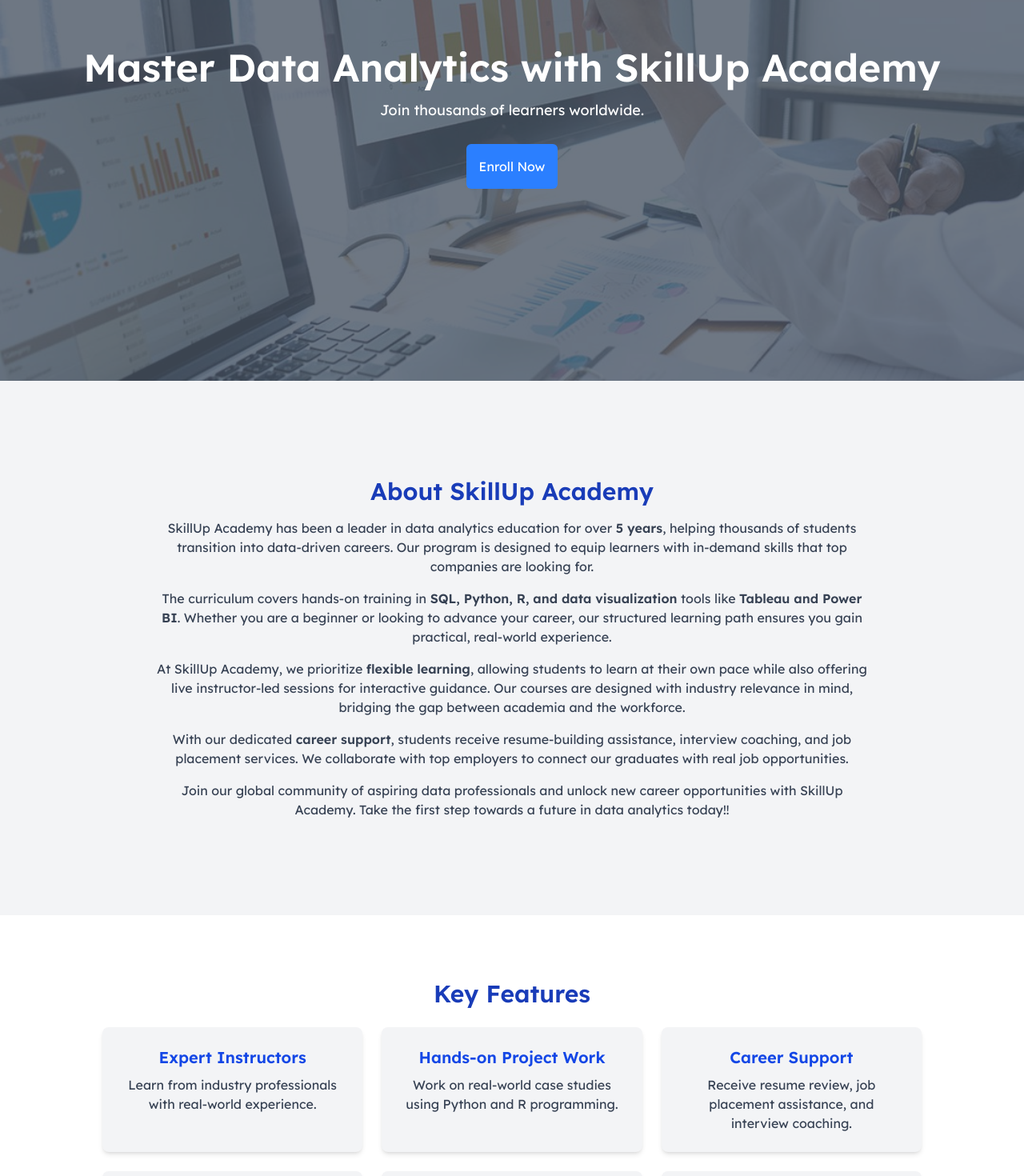
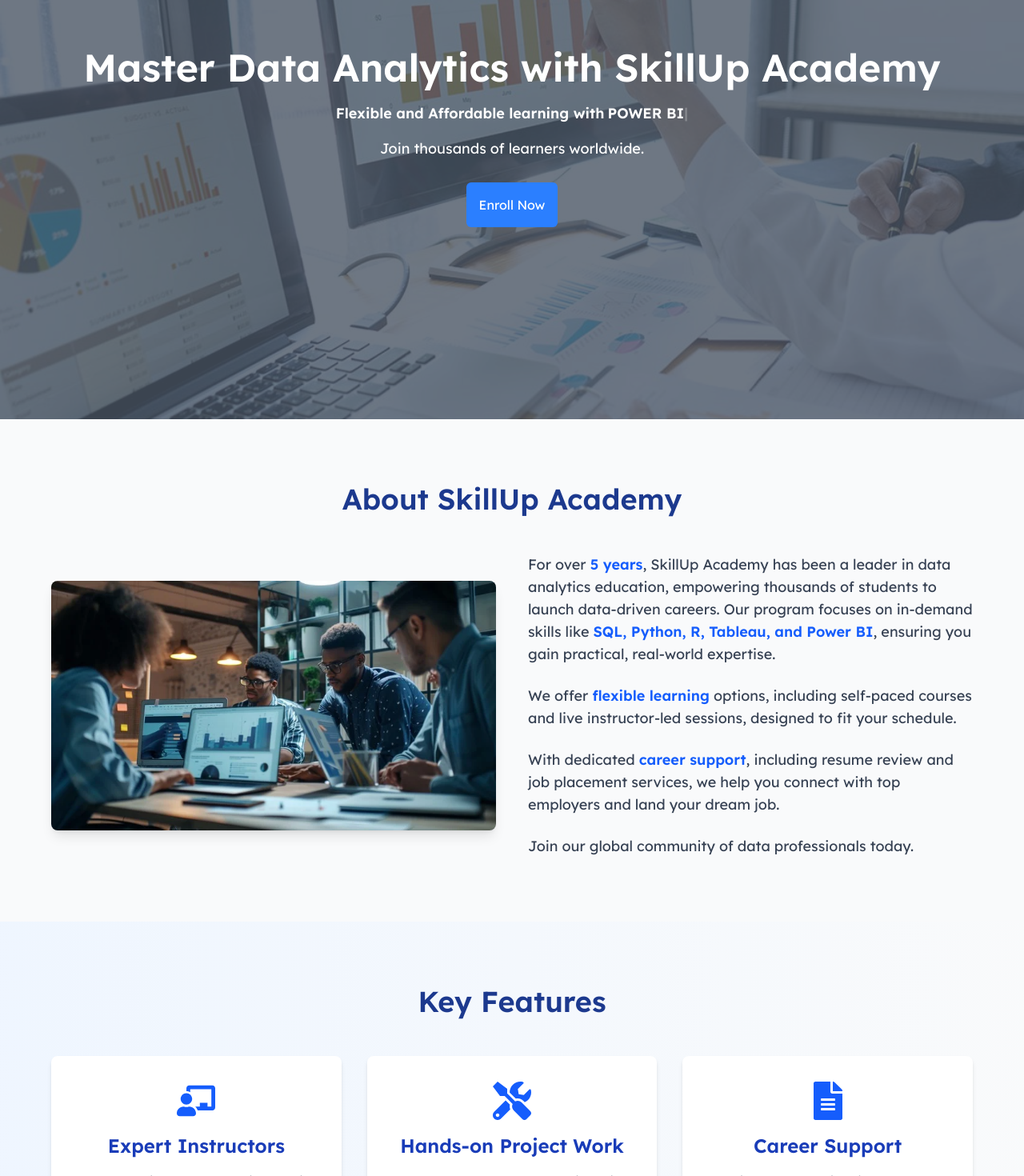
Before and after one commit to ability566/skillup-online-learning-app, a React (Vite) app: page / in a window 1280 px wide. Shown: the part 180-1650 px from the top of the page at 80% size. Built offline with nearby package versions, Linux system fonts and the light colour scheme.

Commit message:
Aesthetics updated

```diff
--- a/package.json
+++ b/package.json
@@ -19,6 +19,7 @@
     "react-icons": "^5.5.0",
     "react-router-dom": "^7.1.5",
     "react-to-print": "^3.0.5",
+    "react-typed": "^2.0.12",
     "recharts": "^2.15.1",
     "tailwindcss": "^4.0.6"
   },
--- a/src/components/LandingPage/AboutSection.jsx
+++ b/src/components/LandingPage/AboutSection.jsx
@@ -1,23 +1,32 @@
 const AboutSection = () => {
   return (
-    <section className="py-30 px-6 bg-gray-100">
-      <h2 className="text-3xl font-semibold text-center text-blue-800">About SkillUp Academy</h2>
-      <div className="max-w-4xl mx-auto text-center">
-        <p className="mt-4 text-gray-700">
-          SkillUp Academy has been a leader in data analytics education for over <span className="font-semibold">5 years</span>, helping thousands of students transition into data-driven careers. Our program is designed to equip learners with in-demand skills that top companies are looking for.
-        </p>
-        <p className="mt-4 text-gray-700">
-          The curriculum covers hands-on training in <span className="font-semibold">SQL, Python, R, and data visualization</span> tools like <span className="font-semibold">Tableau and Power BI</span>. Whether you are a beginner or looking to advance your career, our structured learning path ensures you gain practical, real-world experience.
-        </p>
-        <p className="mt-4 text-gray-700">
-          At SkillUp Academy, we prioritize <span className="font-semibold">flexible learning</span>, allowing students to learn at their own pace while also offering live instructor-led sessions for interactive guidance. Our courses are designed with industry relevance in mind, bridging the gap between academia and the workforce.
-        </p>
-        <p className="mt-4 text-gray-700">
-          With our dedicated <span className="font-semibold">career support</span>, students receive resume-building assistance, interview coaching, and job placement services. We collaborate with top employers to connect our graduates with real job opportunities.
-        </p>
-        <p className="mt-4 text-gray-700">
-          Join our global community of aspiring data professionals and unlock new career opportunities with SkillUp Academy. Take the first step towards a future in data analytics today!!
-        </p>
+    <section className="py-20 px-6 bg-gray-50">
+      <div className="max-w-6xl mx-auto">
+        <h2 className="text-4xl font-bold text-blue-900 text-center mb-12">About SkillUp Academy</h2>
+        <div className="flex flex-col lg:flex-row items-center gap-10">
+          <div className="w-full lg:w-1/2 h-full">
+            <img
+              src="\images\analyst-team.webp"
+              alt="Data Analytics"
+              className="w-full h-full object-cover rounded-lg shadow-lg"
+            />
+          </div>
+
+          <div className="w-full lg:w-1/2 space-y-6">
+            <p className="text-lg text-gray-700">
+              For over <span className="font-semibold text-blue-600">5 years</span>, SkillUp Academy has been a leader in data analytics education, empowering thousands of students to launch data-driven careers. Our program focuses on in-demand skills like <span className="font-semibold text-blue-600">SQL, Python, R, Tableau, and Power BI</span>, ensuring you gain practical, real-world expertise.
+            </p>
+            <p className="text-lg text-gray-700">
+              We offer <span className="font-semibold text-blue-600">flexible learning</span> options, including self-paced courses and live instructor-led sessions, designed to fit your schedule.
+            </p>
+            <p className="text-lg text-gray-700">
+              With dedicated <span className="font-semibold text-blue-600">career support</span>, including resume review and job placement services, we help you connect with top employers and land your dream job.
+            </p>
+            <p className="text-lg text-gray-700">
+              Join our global community of data professionals today.
+            </p>
+          </div>
+        </div>
       </div>
     </section>
   );
--- a/src/components/LandingPage/FeaturesSection.jsx
+++ b/src/components/LandingPage/FeaturesSection.jsx
@@ -1,39 +1,52 @@
+import { FaChalkboardTeacher, FaTools, FaFileAlt, FaClock, FaCertificate, FaNetworkWired } from "react-icons/fa";
+
 const FeaturesSection = () => {
+
   const features = [
     {
       title: "Expert Instructors",
       description: "Learn from industry professionals with real-world experience.",
+      icon: <FaChalkboardTeacher className="w-12 h-12 mx-auto text-blue-600" />,
     },
     {
       title: "Hands-on Project Work",
       description: "Work on real-world case studies using Python and R programming.",
+      icon: <FaTools className="w-12 h-12 mx-auto text-blue-600" />,
     },
     {
       title: "Career Support",
       description: "Receive resume review, job placement assistance, and interview coaching.",
+      icon: <FaFileAlt className="w-12 h-12 mx-auto text-blue-600" />,
     },
     {
       title: "Flexible Learning",
       description: "Access courses anytime, anywhere with self-paced and live sessions.",
+      icon: <FaClock className="w-12 h-12 mx-auto text-blue-600" />,
     },
     {
       title: "Certification",
       description: "Earn a recognized certificate upon course completion to boost your career.",
+      icon: <FaCertificate className="w-12 h-12 mx-auto text-blue-600" />,
     },
     {
       title: "Community & Networking",
       description: "Join a supportive community of learners and industry professionals.",
+      icon: <FaNetworkWired className="w-12 h-12 mx-auto text-blue-600" />,
     },
   ];
 
   return (
-    <section className="bg-white py-20 px-6">
-      <h2 className="text-3xl font-semibold text-center text-blue-800">Key Features</h2>
-      <div className="grid md:grid-cols-3 gap-6 mt-6 max-w-5xl mx-auto">
+    <section className="bg-gradient-to-r from-blue-50 to-gray-50 py-20 px-6">
+      <h2 className="text-4xl font-bold text-center text-blue-900 mb-12">Key Features</h2>
+      <div className="grid md:grid-cols-2 lg:grid-cols-3 gap-8 max-w-6xl mx-auto">
         {features.map((feature, index) => (
-          <div key={index} className="p-6 bg-gray-100 shadow-md rounded-lg text-center">
-            <h3 className="text-xl font-semibold text-blue-700">{feature.title}</h3>
-            <p className="text-gray-700 mt-2">{feature.description}</p>
+          <div
+            key={index}
+            className="p-8 bg-white rounded-lg shadow-md hover:shadow-2xl transition-shadow duration-300 text-center"
+          >
+            <div className="text-4xl mb-4">{feature.icon}</div>
+            <h3 className="text-2xl font-semibold text-blue-800 mb-4">{feature.title}</h3>
+            <p className="text-gray-700">{feature.description}</p>
           </div>
         ))}
       </div>
--- a/src/components/LandingPage/HeroSection.jsx
+++ b/src/components/LandingPage/HeroSection.jsx
@@ -1,3 +1,6 @@
+import React from "react";
+import { ReactTyped } from "react-typed";
+
 const HeroSection = () => {
 
     const scrollToForm = () => {
@@ -19,7 +22,23 @@
         </div>
 
         <div className="relative z-10">
-          <h1 className="text-5xl font-bold">Master Data Analytics with SkillUp Academy</h1>
+          <h1 className="text-3xl font-bold md:text-5xl sm:text-4xl">Master Data Analytics with SkillUp Academy</h1>
+
+          <div  className="font-bold mt-5 flex justify-center items-center text-lg">
+          <h3>Flexible and Affordable learning with   </h3>
+          <ReactTyped className="pl-1"
+            strings={[
+              "R",
+              "SQL",
+              "PYTHON",
+              "POWER BI"
+            ]}
+            typeSpeed={100}
+            backSpeed={90}
+            loop
+          />
+          </div>
+
           <p className="text-lg mt-4">Join thousands of learners worldwide.</p>
 
           <button onClick={scrollToForm} className="bg-blue-500 text-white mt-7 px-4 py-4 rounded-md hover:bg-blue-600
--- a/src/components/LandingPage/Nav.jsx
+++ b/src/components/LandingPage/Nav.jsx
@@ -1,10 +1,10 @@
 import React, { useState, useEffect } from "react";
 import { Link, useLocation, useNavigate } from "react-router-dom";
-import { FiMenu, FiX } from "react-icons/fi"; // Import icons for the menu toggle
+import { FiMenu, FiX } from "react-icons/fi";
 
 const Nav = () => {
   const [scrolled, setScrolled] = useState(false);
-  const [isMenuOpen, setIsMenuOpen] = useState(false); // State for mobile menu
+  const [isMenuOpen, setIsMenuOpen] = useState(false);
   const location = useLocation();
   const navigate = useNavigate();
 
@@ -21,7 +21,7 @@
     const section = document.getElementById(id);
     if (section) {
       section.scrollIntoView({ behavior: "smooth" });
-      setIsMenuOpen(false); // Close menu after clicking a link
+      setIsMenuOpen(false);
     }
   };
 
@@ -44,7 +44,6 @@
         SkillUp Academy
       </Link>
 
-      {/* Desktop Menu (Hidden on mobile) */}
       <div className="hidden md:flex items-center space-x-6 ml-auto">
         <button
           onClick={() => handleScroll("about")}
@@ -75,7 +74,6 @@
         )}
       </div>
 
-      {/* Mobile Menu Button (Only visible on small screens) */}
       <button
         onClick={() => setIsMenuOpen(!isMenuOpen)}
         className="md:hidden ml-auto text-white text-2xl focus:outline-none"
@@ -83,9 +81,10 @@
         {isMenuOpen ? <FiX /> : <FiMenu />}
       </button>
 
-      {/* Mobile Dropdown Menu */}
       {isMenuOpen && (
-        <div className="absolute top-full left-0 w-full bg-gray-700 text-white flex flex-col items-center py-4 space-y-4 shadow-md md:hidden">
+        <div className="absolute top-full left-0 w-full bg-gray-700 text-white
+          flex flex-col items-center py-4 space-y-4
+          shadow-md md:hidden">
           <button onClick={() => handleScroll("about")} className="hover:underline">
             About Us
           </button>
```
Also changed, not shown: public/images/analyst-team.webp (added), 1 other file (tests, documents, lock files or other folders).
